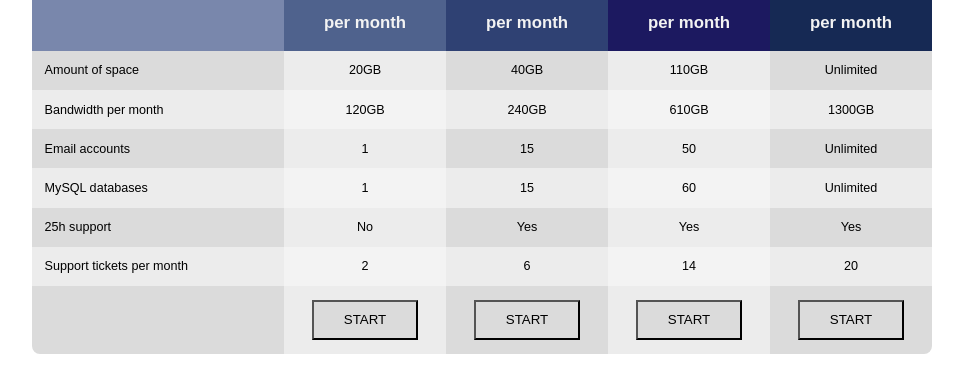
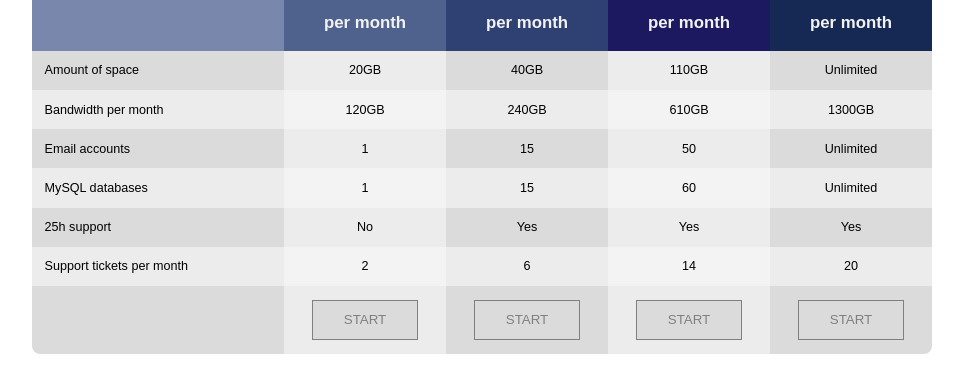
Before and after one commit to monctpik/lesson-table-11-05, a plain HTML site: page index.html in a window 1280 px wide. Shown: the part 154-546 px from the top of the page, without its empty margins (158-1121 px from the left). Drawn offline with Linux system fonts and the light colour scheme.

Commit message:
add color bottons and text

```diff
--- a/assets/css/style.css
+++ b/assets/css/style.css
@@ -91,5 +91,7 @@ tfoot tr button:nth-child(n) {
     white-space: nowrap;
     overflow: hidden;
     text-overflow: ellipsis;
+    border: 0.7px solid grey;
+    color: grey;
     background-color: var(--medium-color)
 }
```
